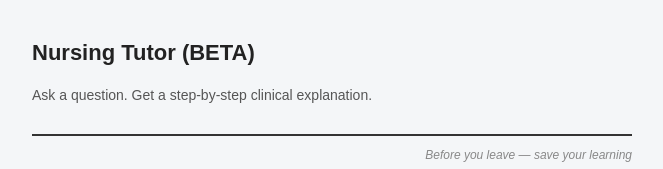
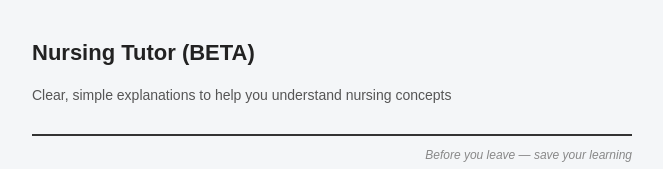
Before and after one commit to fbemail8454-dotcom/homework-helper-beta, a website: page app/index.html in a window 1280 px wide. Shown: the top 169 px of the page, without its empty margins (308-971 px from the left). Drawn offline with Linux system fonts and the light colour scheme.

Commit message:
Update app description and save UX

```diff
--- a/app/index.html
+++ b/app/index.html
@@ -10,7 +10,7 @@
   <main class="container">
 
     <h1>Nursing Tutor (BETA)</h1>
-    <p class="subtitle">Ask a question. Get a step-by-step clinical explanation.</p>
+    <p class="subtitle">Clear, simple explanations to help you understand nursing concepts</p>
 
     <!-- ── TUTOR SESSION ── -->
     <div class="session-header-row">
```
